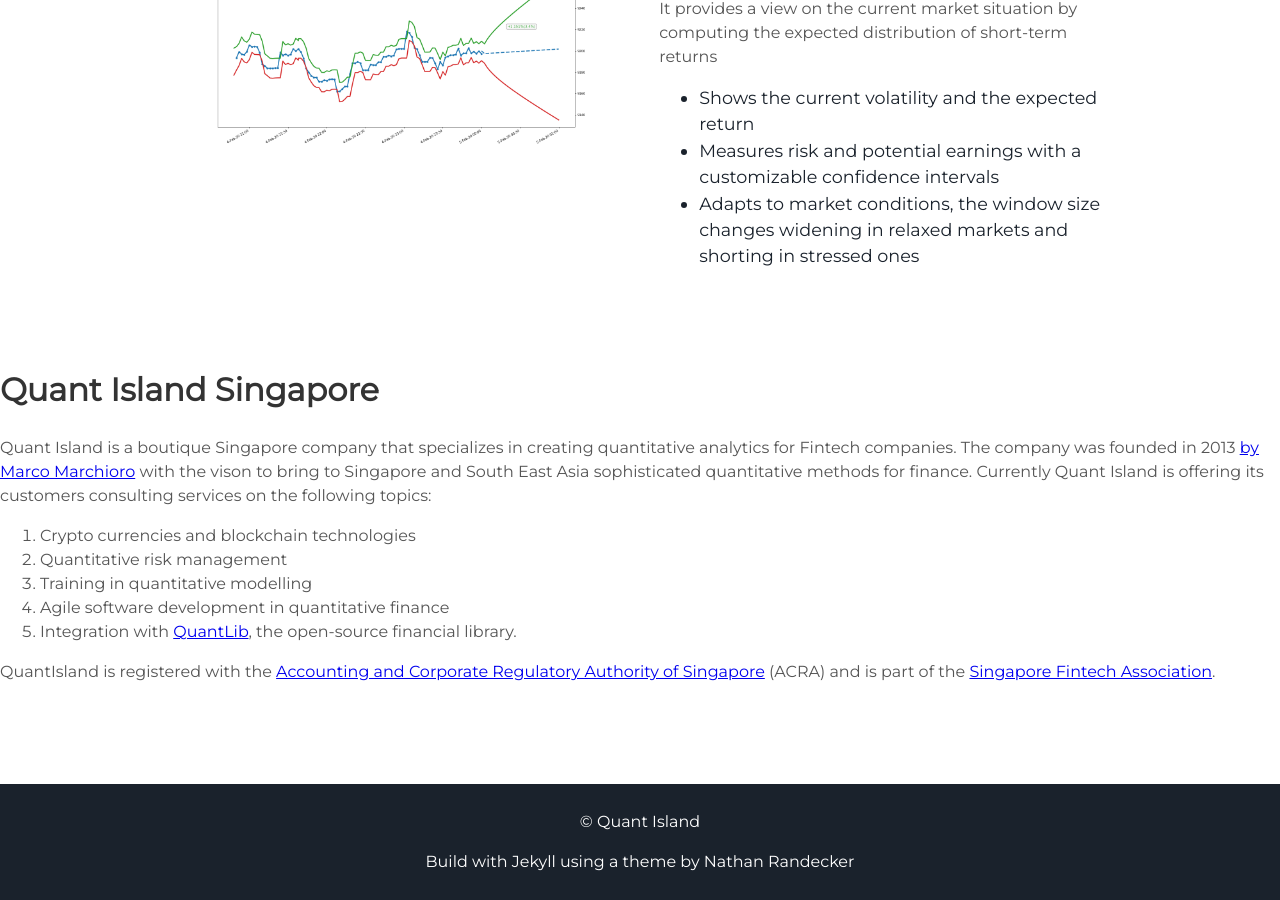
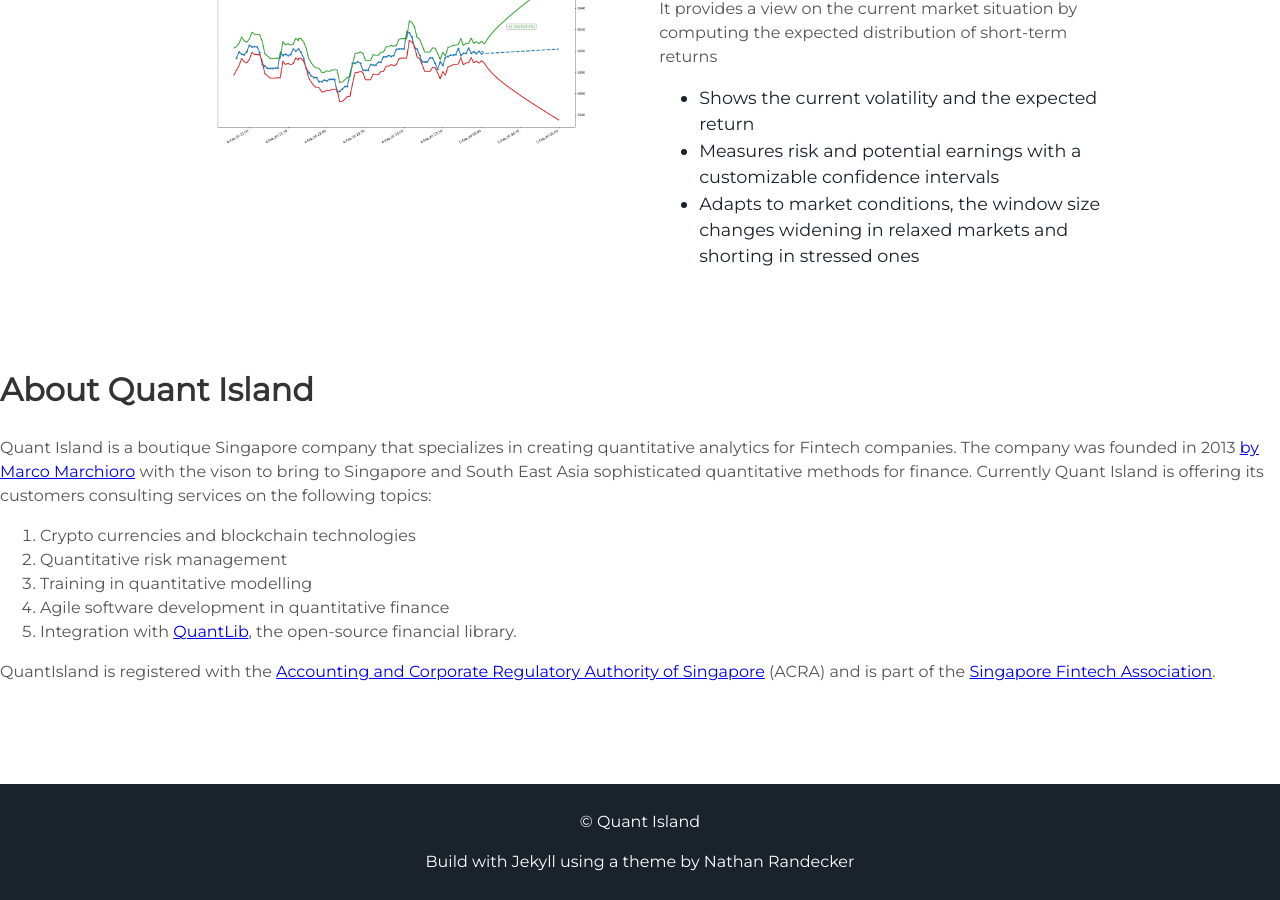
Before and after one commit to mmarchioro/Quantisland, a Jekyll site: the page built from index.md, in a window 1280 px wide and 900 px high, scrolled down 2721 px. Built offline with Jekyll 4.4.1, drawn with Linux system fonts in a browser that asks for light colours.

Commit message:
Added quantisland anchor

```diff
--- a/_includes/about.html
+++ b/_includes/about.html
@@ -69,5 +69,4 @@
       in control and understand the data
     </p>
   </div>
-  <a class="down" href="#projects" data-scroll><i class="icon fa fa-chevron-down" aria-hidden="true"></i></a>
 </div>
--- a/_includes/projects.html
+++ b/_includes/projects.html
@@ -37,5 +37,4 @@
       </li>
     </ul>
   </div>
-  <a class="down" href="#quantisland" data-scroll><i class="icon fa fa-chevron-down" aria-hidden="true"></i></a>
 </div>
--- a/_layouts/default.html
+++ b/_layouts/default.html
@@ -9,7 +9,7 @@
     <section id="projects">
       {% include projects.html %}
     </section>
-    <section id="quantisland">
+    <section>
       {{ content }}
     </section>
     {% include footer.html %}
--- a/index.md
+++ b/index.md
@@ -3,7 +3,7 @@ title: My First Page for Quant Island Singapore
 layout: default
 ---
 
-## Quant Island Singapore
+## <a name="quantisland"></a> About Quant Island
 
 Quant Island is a boutique Singapore company that specializes in creating quantitative analytics for Fintech companies. The company was founded in 2013 [by Marco Marchioro](https://marchioro.org) with the vison to bring to Singapore and South East Asia sophisticated quantitative methods for finance. Currently Quant Island is offering its customers consulting services on the following topics:
 
```
